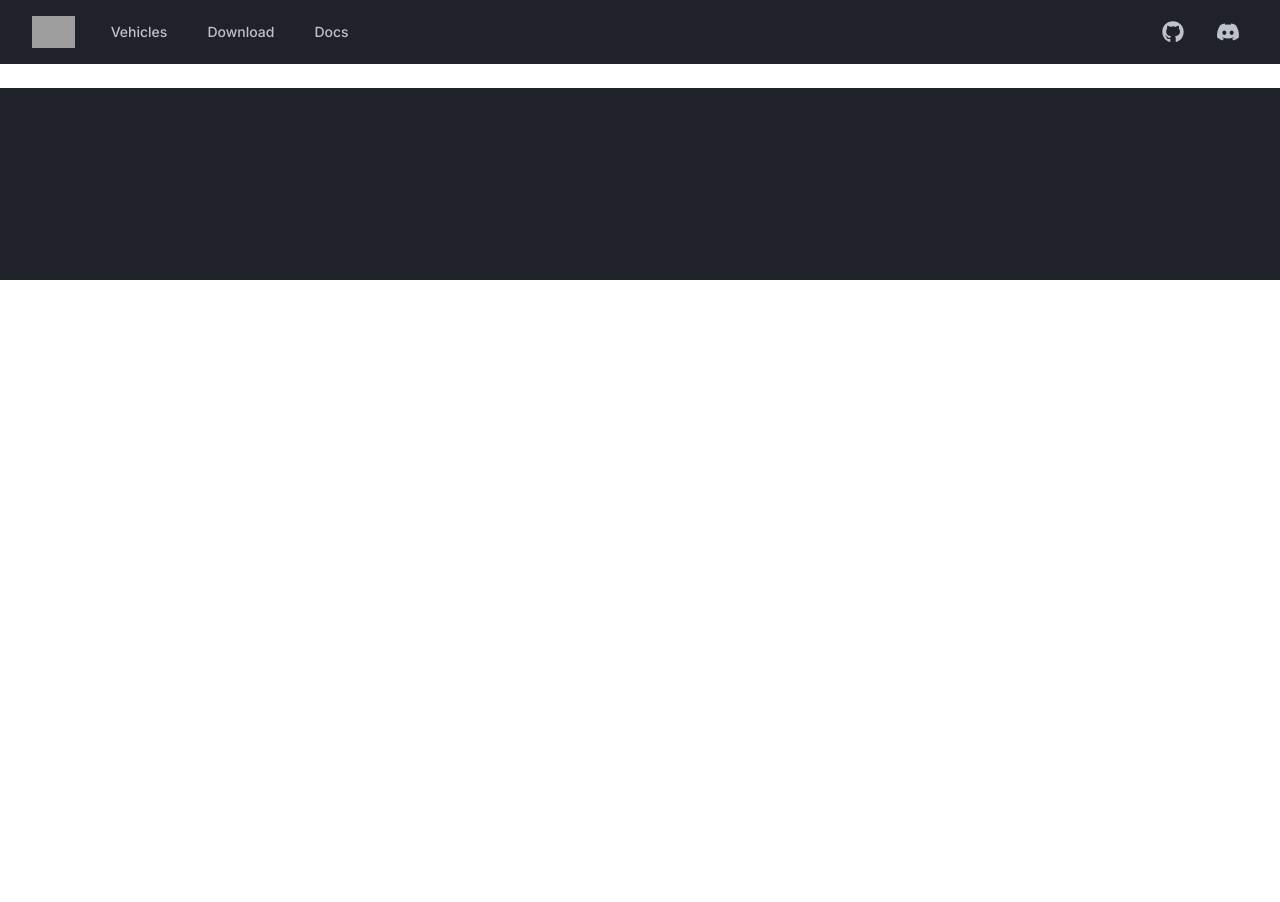
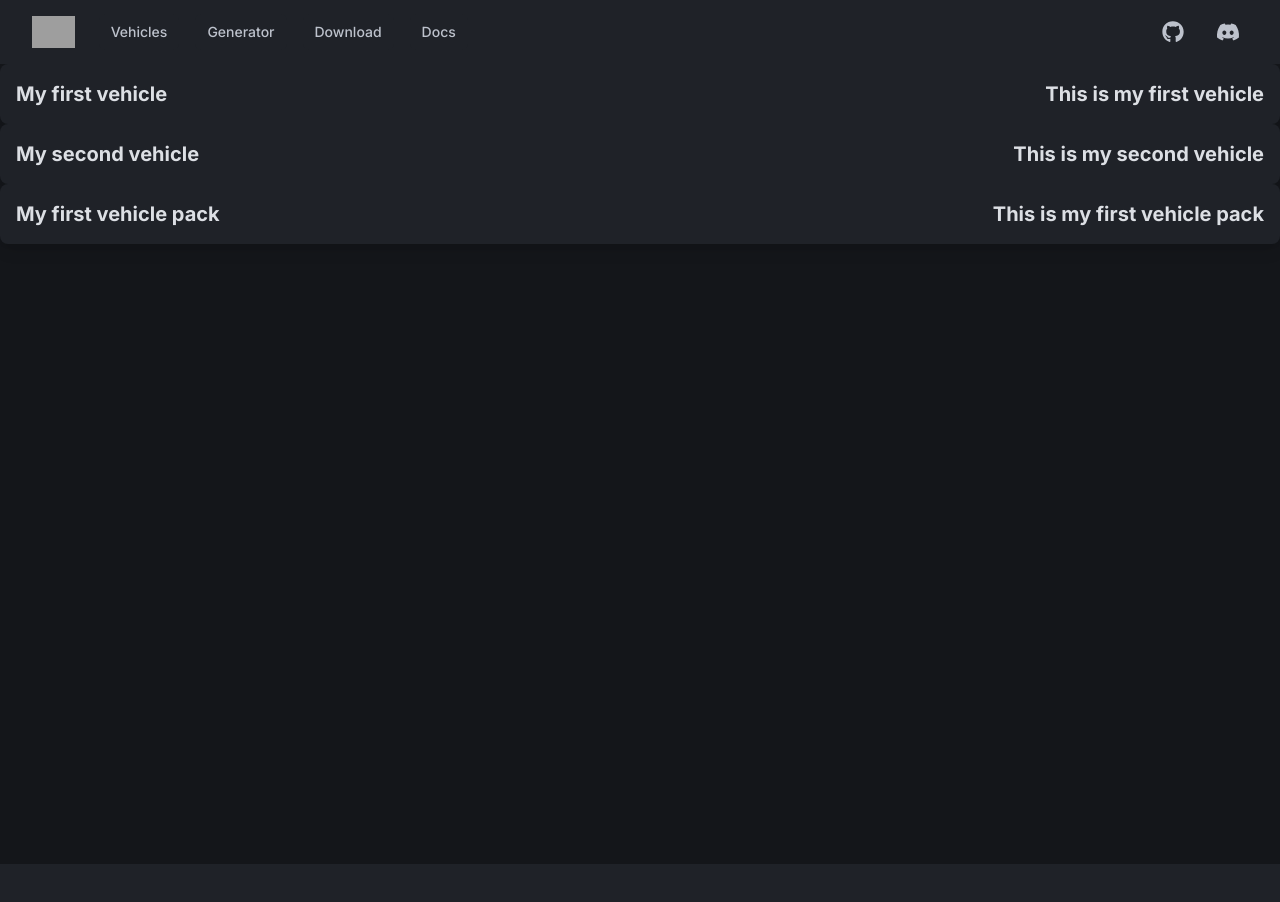
Before and after one commit to dwnstr/ulc-app, a Next.js app: page /vehicles in a window 1280 px wide. Shown: the top 902 px of the page. Before the commit the page ends 800 px from the top, so only its background shows below. Built offline with nearby package versions, Linux system fonts and the light colour scheme; grey boxes are pictures that could not be loaded; what tailwindcss-radix would draw is missing.

Commit message:
Setup static data and mapping to cards

```diff
--- a/app/vehicles/page.jsx
+++ b/app/vehicles/page.jsx
@@ -1,5 +1,30 @@
 import React from "react";
+import { vehicleData } from "@/public/vehicles";
 
-export default function page() {
-  return <div>Vehicles Directory</div>;
+const vehicleCard = (vehicle) => {
+  return (
+    <div className='bg-shark-800 rounded-lg shadow-lg p-4'>
+      <div className='flex flex-col'>
+        <div className='flex flex-row justify-between'>
+          <h2 className='text-xl font-bold text-shark-100'>{vehicle.title}</h2>
+          <h2 className='text-xl font-bold text-shark-100'>
+            {vehicle.description}
+          </h2>
+        </div>
+      </div>
+    </div>
+  );
+};
+
+export default function Vehicles() {
+  console.log(vehicleData);
+
+  const cards = vehicleData.map((vehicle) => {
+    return vehicleCard(vehicle);
+  });
+  return (
+    <main className='bg-shark-950 min-h-screen'>
+      <div className='max-w-7xl mx-auto'>{cards}</div>
+    </main>
+  );
 }
--- a/components/layout/Header.jsx
+++ b/components/layout/Header.jsx
@@ -7,7 +7,12 @@ import { FaDiscord, FaGithub } from "react-icons/fa";
 const navigation = [
   {
     name: "Vehicles",
-    href: "https://ulc.dwnstr.com/vehicles",
+    href: "/vehicles",
+    current: false,
+  },
+  {
+    name: "Generator",
+    href: "/generator",
     current: false,
   },
   {
@@ -63,7 +68,7 @@ export default function Header() {
                       <a
                         key={item.name}
                         href={item.href}
-                        target='blank'
+                        // target='blank'
                         className={classNames(
                           "bg-shark-800 text-shark-200 hover:bg-shark-700 hover:text-white transition",
                           "rounded-md px-3 py-2 text-sm font-medium"
--- /dev/null
+++ b/public/vehicles.js
@@ -0,0 +1,32 @@
+export const vehicleData = [
+  {
+    id: 1,
+    title: "My first vehicle",
+    description: "This is my first vehicle",
+    price: 1000,
+    image: `https://placehold.co/600x400/292C34/FFF/?text=My+first+vehicle`,
+    url: "https://www.google.com",
+    isPack: false,
+    features: ["stages"],
+  },
+  {
+    id: 2,
+    title: "My second vehicle",
+    description: "This is my second vehicle",
+    price: 2000,
+    image: `https://placehold.co/600x400/292C34/FFF/?text=My+second+vehicle`,
+    url: "https://www.google.com",
+    isPack: false,
+    features: ["stages", "park", "brake"],
+  },
+  {
+    id: 3,
+    title: "My first vehicle pack",
+    description: "This is my first vehicle pack",
+    price: 3000,
+    image: `https://placehold.co/600x400/292C34/FFF/?text=My+first+vehicle+pack`,
+    url: "https://www.google.com",
+    isPack: true,
+    features: ["stages", "park", "brake", "defaults", "cruise"],
+  },
+];
```
